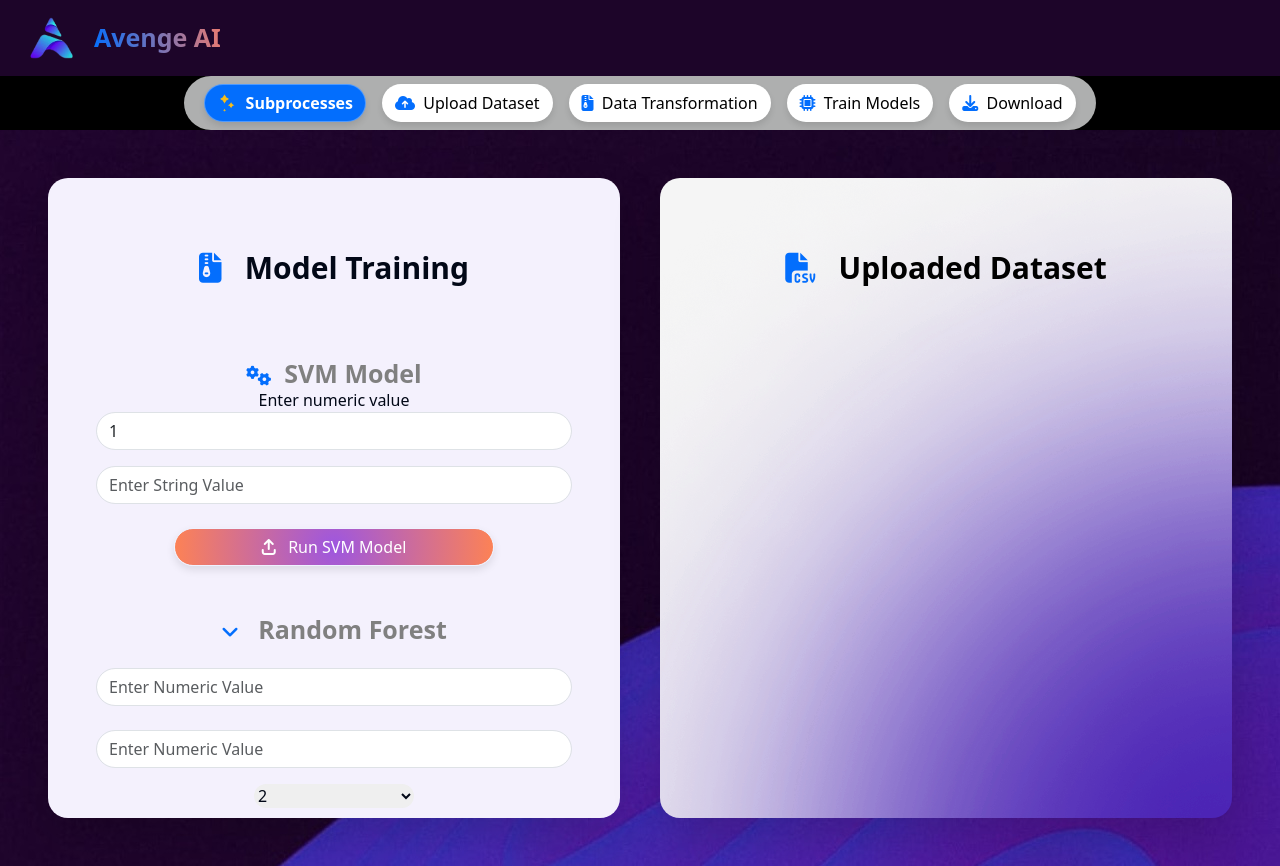
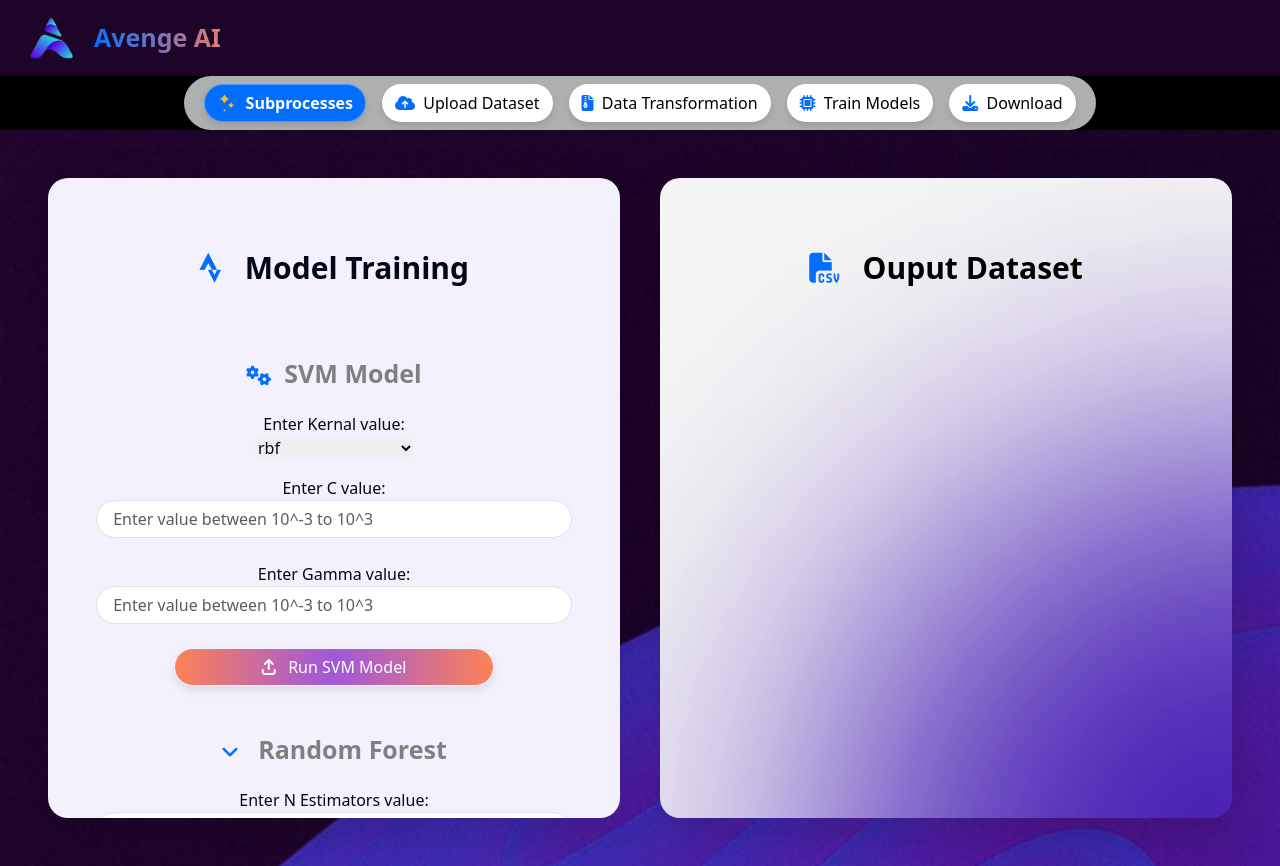
Before and after one commit to aryanshdev/HACKATHON-FRONT-AND-NODE, a React (Vite) app in the folder Frontend/: page /runmodels/1 in a window 1280 px wide. Built offline with nearby package versions, Linux system fonts and the light colour scheme.

Commit message:
Models INputs Changed

```diff
--- a/Frontend/src/components/useComp/RunModels.jsx
+++ b/Frontend/src/components/useComp/RunModels.jsx
@@ -46,16 +46,25 @@ const RunModels = () => {
 
           {/* Model Training */}
           <br />
-          <h1 style={{ fontSize: "30px", fontWeight: "bolder" }}> <i className="fa-solid fa-file-zipper" style={{ color: "#036EFD" }}></i> &nbsp; Model Training</h1><br/><br/>
+          <h1 style={{ fontSize: "30px", fontWeight: "bolder" }}> <i class="fa-brands fa-strava" style={{ color: "#036EFD" }}></i> &nbsp; Model Training</h1><br/><br/>
 
           <br />
             {/* SVM Model */}
           <form>
              <h1 style={{ fontSize: "25px", fontWeight: "bolder", color:"grey" }}><i class="fa-solid fa-gears" style={{color:"#036EFD", fontSize:"20px"}}></i> &nbsp;SVM Model</h1>
-            <div class="mb-3"> <label htmlFor="exampleInputPassword1">Enter numeric value</label>
-              <input type="text" class="form-control" id="c-SVM" name="c-SVM" placeholder='Enter numeric value' value={1} style={{borderRadius:"20px"}} />
+            <div class="mb-3">
+              <br />
+              <label htmlFor="KernelSVM">Enter Kernal value:</label>
+              <br />
+              <select name="KernelSVM" id="KernelSVM" style={{borderRadius:"20px", width:"20vh"}}>
+                <option value="rbf">rbf</option>
+              </select>
             </div>
-            <input type="text" class="form-control" id="KernelSVM" name="KernelSVM" placeholder="Enter String Value"  style={{borderRadius:"20px"}}/>
+            <label htmlFor="cValSVM">Enter C value:</label>
+            <input type="text" class="form-control" id="cValSVM" name="cValSVM" placeholder=" Enter value between 10^-3 to 10^3"  style={{borderRadius:"20px"}}/>
+            <br />
+            <label htmlFor="gammaValSVM">Enter Gamma value:</label>
+            <input type="text" class="form-control" id="gammaValSVM" name="gammaValSVM" placeholder=" Enter value between 10^-3 to 10^3"  style={{borderRadius:"20px"}}/>
              <br />
             <button type="submit" className="btn btn-primary" style={{ borderRadius: "20px",width:"40vh" ,background: "radial-gradient(circle, rgba(157,86,224,1) 0%, rgba(253,130,85,1) 100%)", color: "white", borderColor: "#EFF2FF", boxShadow: "0px 4px 8px rgba(0, 0, 0, 0.1)", }}>
             <i class="fa-solid fa-arrow-up-from-bracket"></i> &nbsp; Run SVM Model
@@ -70,22 +79,21 @@ const RunModels = () => {
             <br />
             <div class="mb-3">
 
-             <input type="text" class="form-control" id="nestimatorsRF" name="nestimatorsRF" placeholder="Enter Numeric Value"  style={{borderRadius:"20px"}}/>
-             <br />
-             <input type="text" class="form-control" id="maxdepthRF" name="maxdepthRF" placeholder="Enter Numeric Value"  style={{borderRadius:"20px"}}/>
+            <label htmlFor="nestimatorsRF">Enter N Estimators value:</label>
+            <input type="text" class="form-control" id="nestimatorsRF" name="nestimatorsRF" placeholder=" Enter value between 1 to infinity"  style={{borderRadius:"20px"}}/>
+
+            <br />
+
+            <label htmlFor="MaxDepthDtree">Enter Max Depth value:</label>
+            <input type="text" class="form-control" id="MaxDepthDtree" name="MaxDepthDtree" placeholder=" Enter value between 1 to infinity or none"  style={{borderRadius:"20px"}}/>
+
+            <br />
+
+            <label htmlFor="minSampleSplit">Enter Min Sample-Split value:</label>
+            <input type="text" class="form-control" id="minSampleSplit" name="minSampleSplit" placeholder=" Enter value between 2 to infinity"  style={{borderRadius:"20px"}}/>
             </div>
-            <div class="dropdown">
-              <select name="minSampleSplitRF" id="minSampleSplitRF" style={{borderRadius:"20px", width:"20vh"}}>
-                <option value="0.2">2</option>
-                <option value="0.2">3</option>
-                <option value="0.2">4</option>
-                <option value="0.2">5</option>
-                <option value="0.2">6</option>
-              </select>
-            </div>
-            <br />
             <button type="submit" className="btn btn-primary" style={{ borderRadius: "20px",width:"40vh" ,background: "radial-gradient(circle, rgba(157,86,224,1) 0%, rgba(253,130,85,1) 100%)", color: "white", borderColor: "#EFF2FF", boxShadow: "0px 4px 8px rgba(0, 0, 0, 0.1)", }}>
-             <i class="fa-solid fa-arrow-up-from-bracket"></i> &nbsp; Run Random Forest
+             <i class="fa-solid fa-arrow-up-from-bracket"></i> &nbsp; Run Random Forest Model
             </button>
           </form>
           <br />
@@ -97,11 +105,18 @@ const RunModels = () => {
             <br />
             <div class="mb-3">
 
-             <input type="text" class="form-control" id="nestimatorXGB" name="nestimatorXGB" placeholder="Enter Numeric Value"  style={{borderRadius:"20px"}}/>
-             <br />
-             <input type="text" class="form-control" id="LearningRateXGB" name="LearningRateXGB" placeholder="Enter Numeric Value"  style={{borderRadius:"20px"}}/>
-             <br />
-             <input type="text" class="form-control" id="MaxDepthXGB" name="MaxDepthXGB" placeholder="Enter Numeric Value"  style={{borderRadius:"20px"}}/>
+            <label htmlFor="NEstimatorsXG">Enter N-Estimators value:</label>
+            <input type="text" class="form-control" id="NEstimatorsXG" name="NEstimatorsXG" placeholder=" Enter value between 0 to infinity"  style={{borderRadius:"20px"}}/>
+
+            <br />
+
+            <label htmlFor="MaxDepthXG">Enter Max Depth value:</label>
+            <input type="text" class="form-control" id="MaxDepthXG" name="MaxDepthXG" placeholder=" Enter value between 3 to infinity"  style={{borderRadius:"20px"}}/>
+
+            <br />
+
+            <label htmlFor="LearnRateXG">Enter Learning Rate value:</label>
+            <input type="text" class="form-control" id="LearnRateXG" name="LearnRateXG" placeholder=" Enter value between 0.01 to 0.3"  style={{borderRadius:"20px"}}/>
              <br />
             </div>
             <button type="submit" className="btn btn-primary" style={{ borderRadius: "20px",width:"40vh" ,background: "radial-gradient(circle, rgba(157,86,224,1) 0%, rgba(253,130,85,1) 100%)", color: "white", borderColor: "#EFF2FF", boxShadow: "0px 4px 8px rgba(0, 0, 0, 0.1)", }}>
@@ -115,12 +130,26 @@ const RunModels = () => {
           <form>
              <h1 style={{ fontSize: "25px", fontWeight: "bolder", color:"grey" }}><i class="fa-solid fa-wand-magic-sparkles" style={{color:"#036EFD", fontSize:"20px"}}></i> &nbsp;Decision Tree </h1>
             <br />
-             <input type="text" class="form-control" id="CriterionDtree" name="CriterionDtree" placeholder="Enter String Value"  style={{borderRadius:"20px"}}/>
-             <br />
-             <input type="text" class="form-control" id="MaxDepthDtree" name="MaxDepthDtree" placeholder="Enter Numeric Value"  style={{borderRadius:"20px"}}/>
+            <br />
+            <label htmlFor="MaxDepthDtree">Enter Max Depth value:</label>
+            <input type="text" class="form-control" id="MaxDepthDtree" name="MaxDepthDtree" placeholder=" Enter value between 1 to infinity"  style={{borderRadius:"20px"}}/>
+
+            <br />
+            <label htmlFor="minSampleSplitDtree">Enter Min Sample-Split value:</label>
+            <input type="text" class="form-control" id="minSampleSplitDtree" name="minSampleSplitDtree" placeholder=" Enter value between 2 to infinity"  style={{borderRadius:"20px"}}/>
+
+            <br />
+              <label htmlFor="KernelSVM">Enter Kernal value:</label>
+              <br />
+              <select name="KernelSVM" id="KernelSVM" style={{borderRadius:"20px", width:"20vh"}}>
+                <option value="gini">gini</option>
+                <option value="entropy">entropy</option>
+                <option value="log-loss">log-loss</option>
+              </select>
+              <br />
              <br />
             <button type="submit" className="btn btn-primary" style={{ borderRadius: "20px",width:"40vh" ,background: "radial-gradient(circle, rgba(157,86,224,1) 0%, rgba(253,130,85,1) 100%)", color: "white", borderColor: "#EFF2FF", boxShadow: "0px 4px 8px rgba(0, 0, 0, 0.1)", }}>
-             <i class="fa-solid fa-arrow-up-from-bracket"></i> &nbsp; Run Decision Tree
+             <i class="fa-solid fa-arrow-up-from-bracket"></i> &nbsp; Run Decision Tree Model
             </button>
           </form>
           <br />
@@ -129,9 +158,21 @@ const RunModels = () => {
           <form>  <h1 style={{ fontSize: "25px", fontWeight: "bolder", color:"grey" }}><i class="fa-solid fa-bolt" style={{color:"#036EFD", fontSize:"20px"}}></i> &nbsp;Bagging </h1>
             <div class="mb-3">
             <br />
-             <input type="text" class="form-control" id="CriterionBaging" name="CriterionBaging" placeholder="Enter String Value"  style={{borderRadius:"20px"}}/>
-             <br />
-             <input type="text" class="form-control" id="MaxDepthDtree" name="MaxDepthDtree" placeholder="Enter Numeric Value"  style={{borderRadius:"20px"}}/>
+            <label htmlFor="NEstimatorsBagging">Enter N-Estimators value:</label>
+            <input type="text" class="form-control" id="NEstimatorsBagging" name="NEstimatorsBagging" placeholder=" Enter value between 1 to infinity"  style={{borderRadius:"20px"}}/>
+
+            <br />
+
+            <label htmlFor="MaxSampleBagging">Enter Max Sample value:</label>
+            <input type="text" class="form-control" id="MaxSampleBagging" name="MaxSampleBagging" placeholder=" Enter value between 1 to infinity"  style={{borderRadius:"20px"}}/>
+
+            <br />
+
+            <label htmlFor="MaxFeaturesBagging">Enter Max Feature value:</label>
+            <input type="text" class="form-control" id="MaxFeaturesBagging" name="MaxFeaturesBagging" placeholder=" Enter value between 0 to 1"  style={{borderRadius:"20px"}}/>
+
+            <br />
+
              <br />
             </div>
             <button type="submit" className="btn btn-primary" style={{ borderRadius: "20px",width:"40vh" ,background: "radial-gradient(circle, rgba(157,86,224,1) 0%, rgba(253,130,85,1) 100%)", color: "white", borderColor: "#EFF2FF", boxShadow: "0px 4px 8px rgba(0, 0, 0, 0.1)", }}>
@@ -141,18 +182,6 @@ const RunModels = () => {
           <br />
           <br />
 
-          {/* Tpot */}
-          <form>  <h1 style={{ fontSize: "25px", fontWeight: "bolder", color:"grey" }}><i class="fa-solid fa-fire" style={{color:"#036EFD", fontSize:"20px"}}></i> &nbsp;Tpot autoML</h1>
-          <br />
-            <div class="mb-3">
-             <input type="text" class="form-control" id="exampleInputPassword1" placeholder="Enter String Value"  style={{borderRadius:"20px"}}/>
-            </div>
-            <button type="submit" className="btn btn-primary" style={{ borderRadius: "20px",width:"40vh" ,background: "radial-gradient(circle, rgba(157,86,224,1) 0%, rgba(253,130,85,1) 100%)", color: "white", borderColor: "#EFF2FF", boxShadow: "0px 4px 8px rgba(0, 0, 0, 0.1)", }}>
-             <i class="fa-solid fa-arrow-up-from-bracket"></i> &nbsp; &nbsp; Normalize date column
-            </button>
-            </form>
-          <br />
-          <br />
 
         </div>
 
@@ -178,7 +207,7 @@ const RunModels = () => {
             }}
           >
 
-           <h1 style={{ fontSize: "30px", fontWeight: "bolder" }}> <i className="fa-solid fa-file-csv" style={{ color: "#036EFD" }}></i> &nbsp; Uploaded Dataset</h1><br/>
+           <h1 style={{ fontSize: "30px", fontWeight: "bolder" }}> <i className="fa-solid fa-file-csv" style={{ color: "#036EFD" }}></i> &nbsp; Ouput Dataset</h1><br/>
           </div>
           <br />
           <table
```
